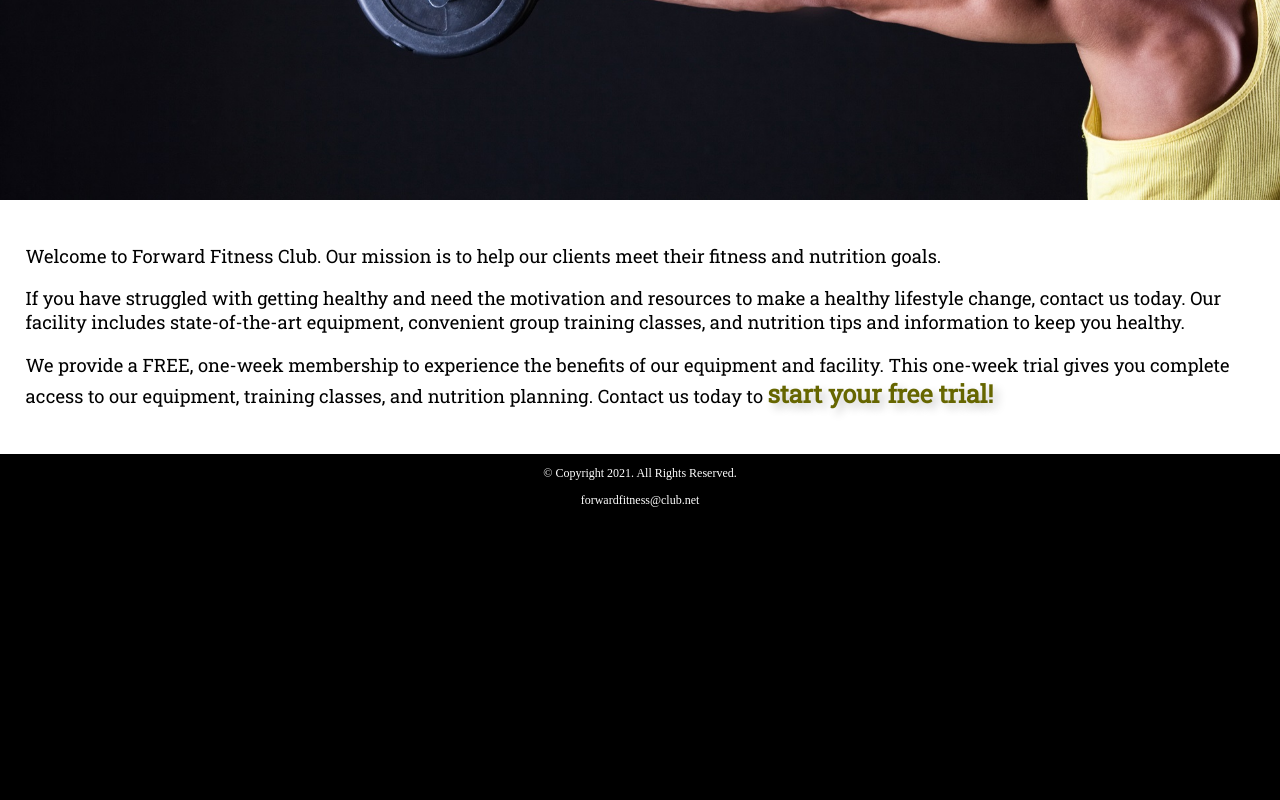
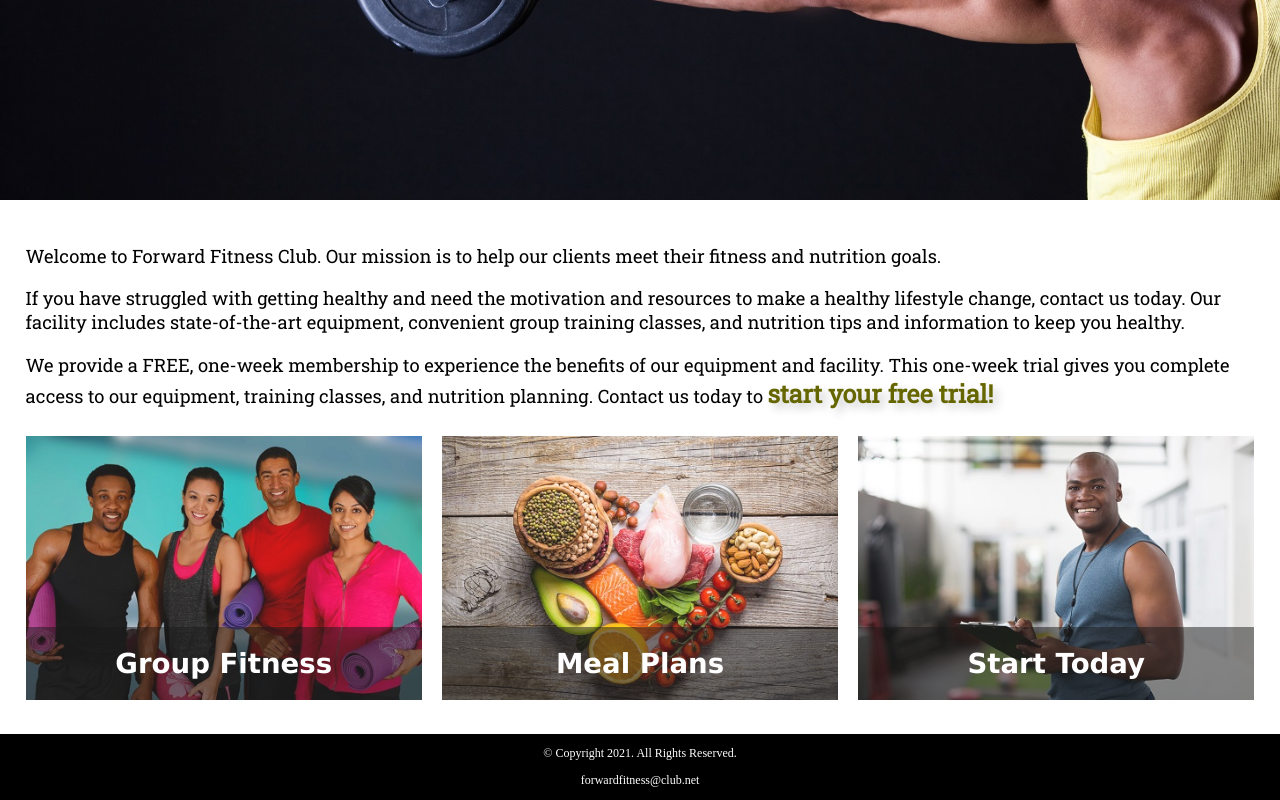
Before and after one commit to 334Fa23/ch7notes-orazgeldiyevd, a plain HTML site: page index.html in a window 1280 px wide. Shown: the part 555-1355 px from the top of the page. Before the commit the page ends 1075 px from the top, so only its background shows below. Drawn offline with Linux system fonts and the light colour scheme; a web font is replaced by a local one.

Commit message:
Update index.html

```diff
--- a/index.html
+++ b/index.html
@@ -1,5 +1,5 @@
 <!DOCTYPE html>
-<!-- This website template was created by: Student's First Name Student's Last Name -->
+<!-- This website template was created by: Didar Orazgeldiyev -->
 <html lang="en">
 <head>
 	<title>Forward Fitness Club</title>
@@ -7,6 +7,10 @@
     <link rel="stylesheet" href="css/styles.css">
     <meta name="viewport" content="width=device-width, initial-scale=1.0">
     <link href="https://fonts.googleapis.com/css?family=Francois+One|Roboto+Slab&display=swap" rel="stylesheet">
+		<link rel="shortcut icon" href="images/favicon.ico">
+		<link rel="icon" type="image/png" sizes="32x32" href="images/favicon-32.png">
+		<link rel="apple-touch-icon" sizes="180x180" href="images/apple-touch-icon.png">
+		<link rel="icon" sizes="192x192" href="images/android-chrome-192.png">
 </head>
 <body>
 
@@ -64,6 +68,25 @@
 
             </div>
 
+					<div class="grid">
+
+						<figure class="frame">
+							<a href="classes.html"><img src="images/fitness-group.jpg" alt="group of fitness people"></a>
+							<figcaption class="pic-text">Group Fitness</figcaption>
+						</figure>
+
+						<figure class="frame">
+							<a href="nutrition.html"><img src="images/food-heart.jpg" alt="healthy food in the shape of a heart"></a>
+							<figcaption class="pic-text">Meal Plans</figcaption>
+						</figure>
+
+						<figure class="frame">
+							<a href="contact.html"><img src="images/personal-trainer.jpg" alt="personal trainer with a clipboard"></a>
+							<figcaption class="pic-text">Start Today</figcaption>
+						</figure>
+
+					</div>
+
 		</main>
 
 		<!-- Use the footer area to add webpage footer content -->
```
